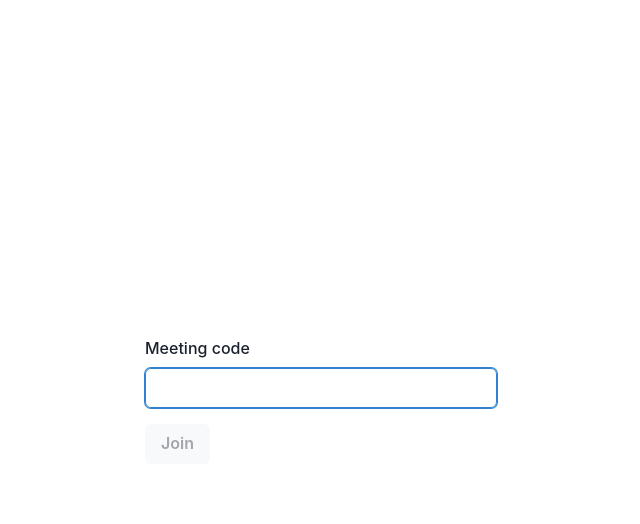
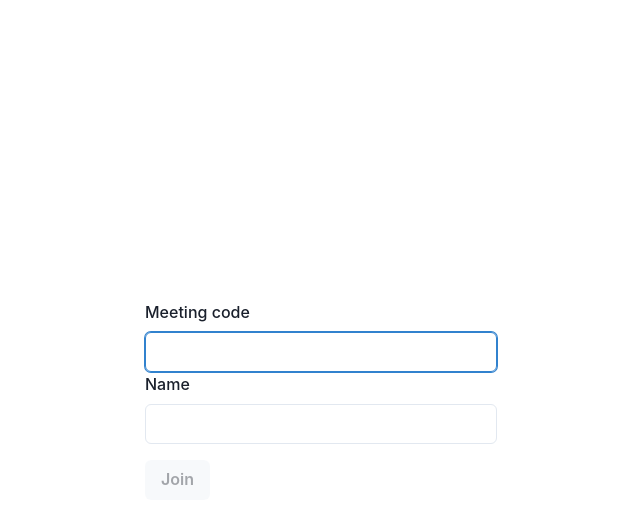
Before and after one commit to mwilliamson/virtual-hand-signals, a React (Create React App) app in the folder web-ui/: page / in a window 1280 px wide. Both pictures are taken after a click on the button "Join meeting". Shown: the top 524 px of the page, without its empty margins (319-959 px from the left). Built offline with nearby package versions, Linux system fonts and the light colour scheme.

Commit message:
Allow name to be set when joining meeting

```diff
--- a/web-ui/src/HomePage.tsx
+++ b/web-ui/src/HomePage.tsx
@@ -7,11 +7,11 @@ import {
     Input,
     useToast,
  } from "@chakra-ui/react";
-import { useHistory } from "react-router-dom";
 import { useState } from "react";
 
 import { Meeting } from "../../server/lib/meetings";
 import * as api from "./api";
+import { useNavigation } from "./navigation";
 import PageContentContainer from "./PageContentContainer";
 
 export default function HomePage() {
@@ -61,14 +61,16 @@ export default function HomePage() {
 }
 
 function JoinMeetingForm() {
+    // TODO: strip whitespace from meeting code
     const [meetingCode, setMeetingCode] = useState("");
+    const [name, setName] = useState("");
 
     const navigation = useNavigation();
 
     const handleSubmit = (event: React.SyntheticEvent) => {
         event.preventDefault();
         // TODO: check meeting exists
-        navigation.joinMeeting(meetingCode);
+        navigation.joinMeeting(meetingCode, {name: name});
     };
 
     return (
@@ -82,17 +84,15 @@ function JoinMeetingForm() {
                     value={meetingCode}
                 />
             </FormControl>
-            <Button disabled={meetingCode === ""} mt={4} type="submit">Join</Button>
+            <FormControl>
+                <FormLabel>Name</FormLabel>
+                <Input
+                    type="text"
+                    onChange={event => setName(event.target.value)}
+                    value={name}
+                />
+            </FormControl>
+            <Button disabled={meetingCode === "" || name === ""} mt={4} type="submit">Join</Button>
         </form>
     );
 }
-
-function useNavigation() {
-    const history = useHistory();
-
-    return {
-        joinMeeting(meetingCode: string) {
-            history.push(`/meetings/${meetingCode}`);
-        },
-    };
-}
--- a/web-ui/src/MeetingPage.tsx
+++ b/web-ui/src/MeetingPage.tsx
@@ -21,11 +21,13 @@ import {
 import MoreVertIcon from "@material-ui/icons/MoreVert";
 import PersonIcon from "@material-ui/icons/Person";
 import { useEffect, useState } from "react";
-import { useHistory, useParams } from "react-router-dom";
+import { useHistory, useLocation, useParams } from "react-router-dom";
 
 import { applyUpdate, ClientMessage, ClientMessages, handSignals, Meeting, Member } from "server/lib/meetings";
 import * as api from "./api";
+import { JoinMeetingHistoryState } from "./navigation";
 import PageContentContainer from "./PageContentContainer";
+import useOnFirstRender from "./useOnFirstRender";
 
 type State =
     | {type: "connecting"}
@@ -116,6 +118,19 @@ function MeetingPageJoining(props: MeetingPageJoiningProps) {
         send(ClientMessages.join(name));
     };
 
+    const location = useLocation();
+
+    const state = location.state as JoinMeetingHistoryState;
+
+    useEffect(() => {
+        if (state !== undefined) {
+            handleJoin(state.name);
+        }
+    }, [state]);
+
+    if (state !== undefined) {
+        return null;
+    } else {
         return (
             <>
                 <Box position="sticky" top={0}>
@@ -126,6 +141,7 @@ function MeetingPageJoining(props: MeetingPageJoiningProps) {
                 </PageContentContainer>
             </>
         );
+    }
 }
 
 interface MeetingPageJoinedProps {
--- /dev/null
+++ b/web-ui/src/navigation.ts
@@ -0,0 +1,13 @@
+import { useHistory } from "react-router-dom";
+
+export type JoinMeetingHistoryState = {name: string} | undefined;
+
+export function useNavigation() {
+    const history = useHistory();
+
+    return {
+        joinMeeting(meetingCode: string, state?: JoinMeetingHistoryState) {
+            history.push(`/meetings/${meetingCode}`, state);
+        },
+    };
+}
```
Lines whose indentation alone changed are shown as unchanged.
